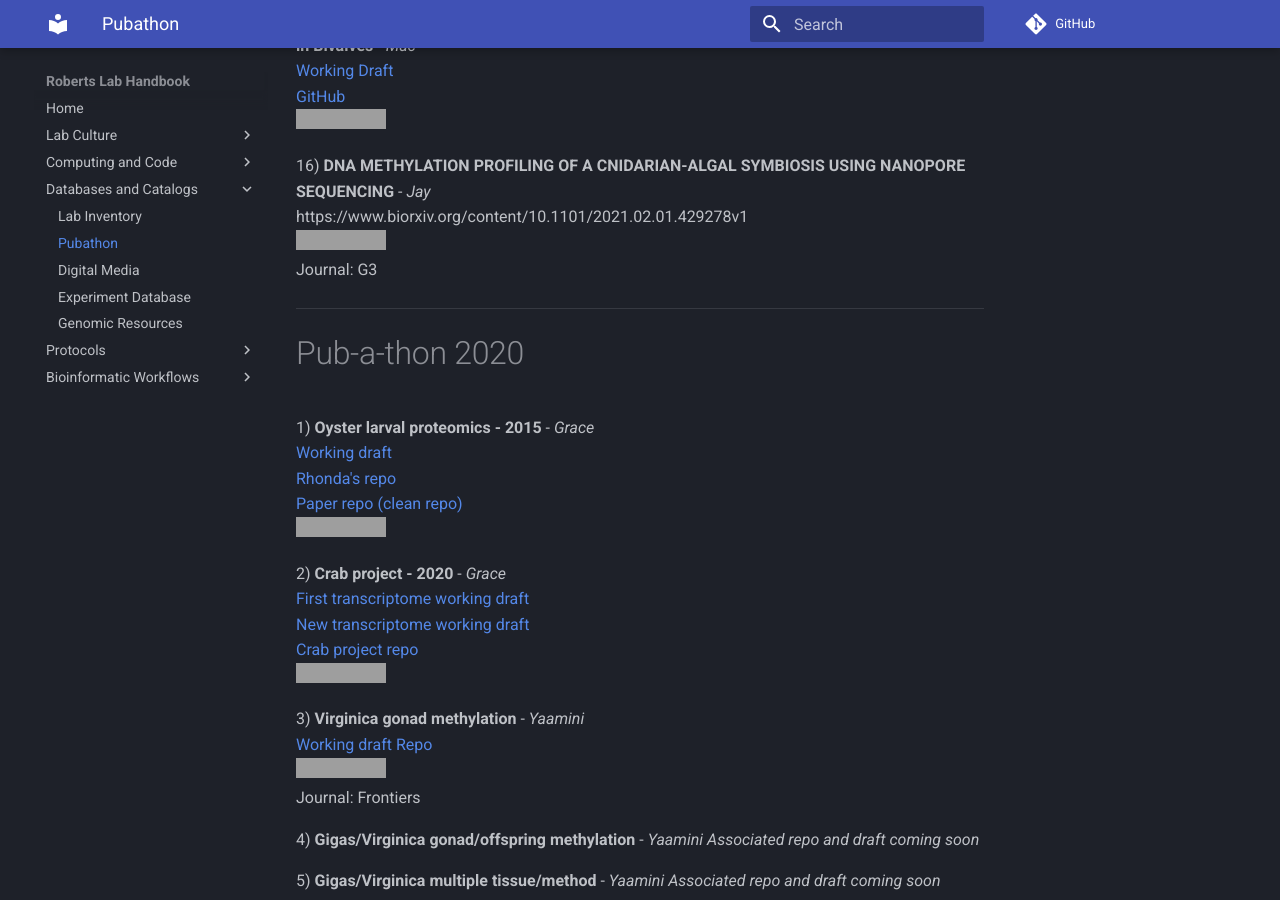
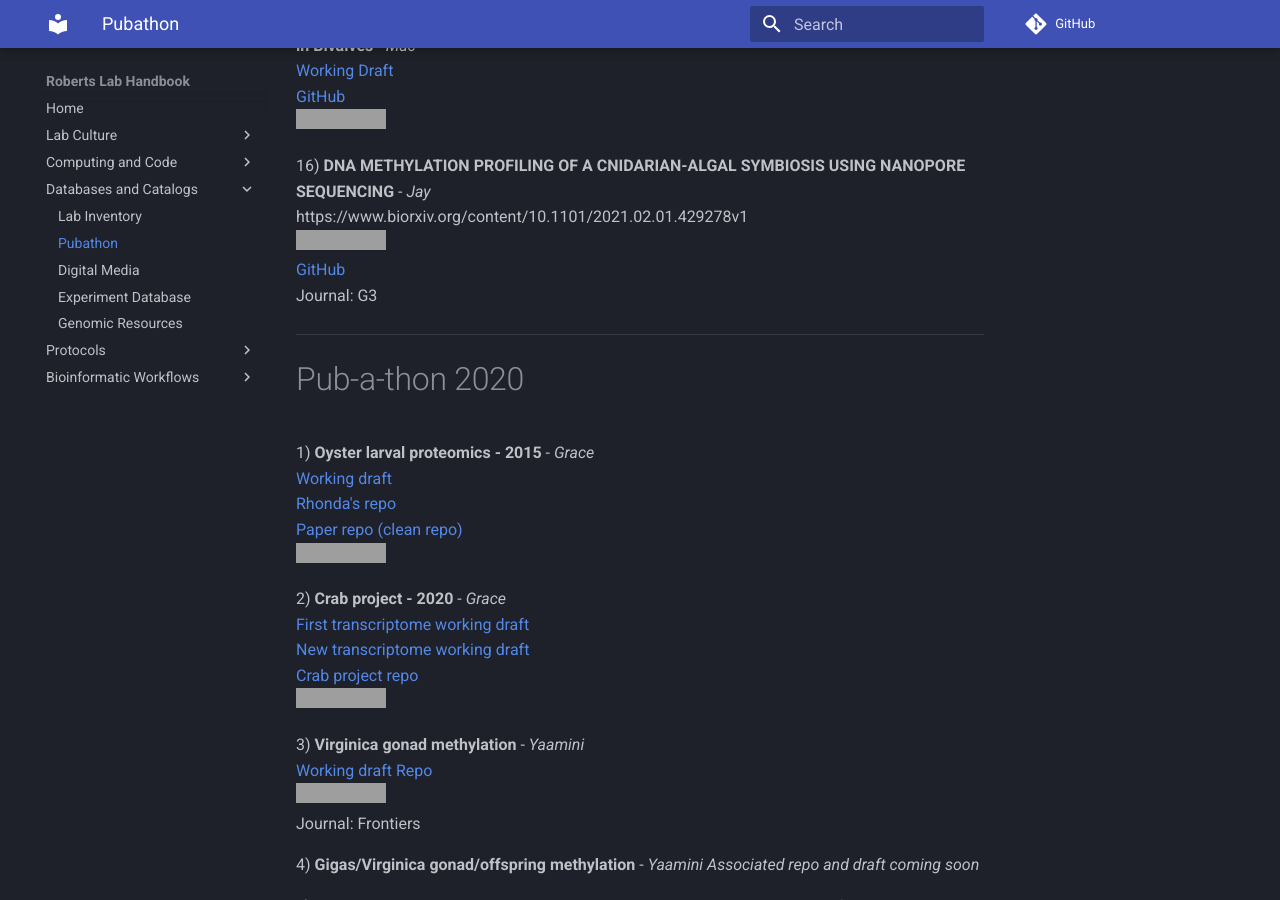
Before and after one commit to RobertsLab/resources, an MkDocs documentation site: the page built from docs/Pubathon.md, in a window 1280 px wide and 900 px high, scrolled down 2037 px. Built offline with MkDocs 1.6.1 and Material for MkDocs 9.7.7, drawn with Linux system fonts in a browser that asks for light colours; comment, search, counter and statistics services are not loaded; grey boxes are pictures that could not be loaded.

Commit message:
Update Pubathon.md

```diff
--- a/docs/Pubathon.md
+++ b/docs/Pubathon.md
@@ -83,6 +83,7 @@ Draft link coming soon!
 16) **DNA METHYLATION PROFILING OF A CNIDARIAN-ALGAL SYMBIOSIS USING NANOPORE SEQUENCING** - _Jay_
 https://www.biorxiv.org/content/10.1101/2021.02.01.429278v1
 ![status](https://img.shields.io/badge/pub--a--thon%20status-submitted-green.svg)
+[GitHub](https://github.com/jldimond/Ae_meth)
 Journal: G3
 
 
```
